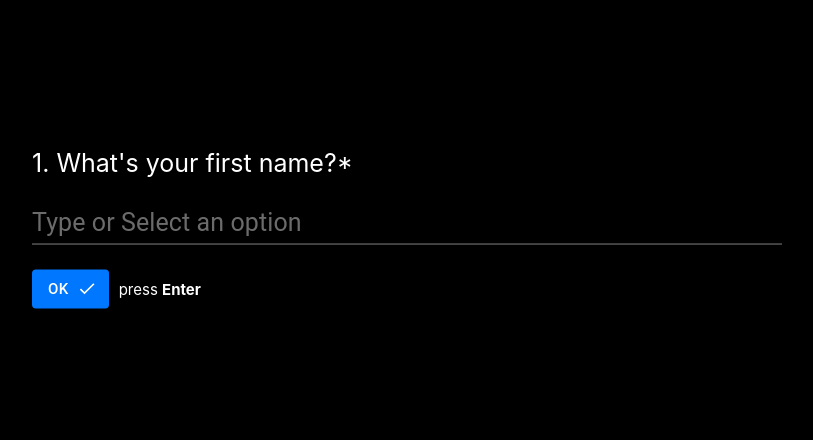
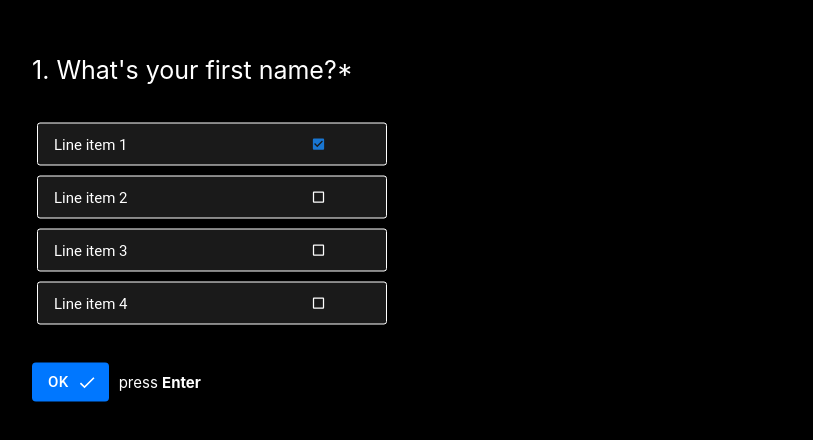
Before and after one commit to Vishruta-Patil/Typeform-clone, a React (Create React App) app: page / in a window 1280 px wide. Shown: the part 182-622 px from the top of the page, without its empty margins (233-1046 px from the left). Built offline with nearby package versions, Linux system fonts and the light colour scheme.

Commit message:
feat: OptionInput component

```diff
--- a/src/components/Question.jsx
+++ b/src/components/Question.jsx
@@ -2,7 +2,8 @@ import { Box } from "@mui/system";
 import Button from "@mui/material/Button";
 import DoneIcon from "@mui/icons-material/Done";
 import { TextInput } from "./inputBox/TextInput";
-import AutoCompleteInput from "./inputBox/AutoCompleteInput";
+import { AutocompleteInput } from "./inputBox/AutoCompleteInput";
+import { OptionInput } from "./inputBox/OptionInput";
 
 export const Question = () => {
   return (
@@ -19,7 +20,7 @@ export const Question = () => {
     >
       <Box sx={{ fontSize: "2rem" }}>
         <p style={{ fontSize: "2.5rem" }}>1. What's your first name?*</p>
-        <AutoCompleteInput />
+        <OptionInput />
       </Box>
 
       <Box
--- a/src/components/inputBox/AutoCompleteInput.jsx
+++ b/src/components/inputBox/AutoCompleteInput.jsx
@@ -5,7 +5,7 @@ import { industriesData } from "data/industriesData";
 import { styled } from "@mui/material/styles";
 import { Paper } from "@mui/material";
 
-export default function Sizes() {
+export const AutocompleteInput = () => {
   const CssTextField = styled(TextField)({
     "& label.Mui-focused": {
       color: "white",
--- /dev/null
+++ b/src/components/inputBox/OptionInput.jsx
@@ -0,0 +1,76 @@
+import * as React from "react";
+import List from "@mui/material/List";
+import ListItem from "@mui/material/ListItem";
+import ListItemButton from "@mui/material/ListItemButton";
+import ListItemIcon from "@mui/material/ListItemIcon";
+import ListItemText from "@mui/material/ListItemText";
+import Checkbox from "@mui/material/Checkbox";
+import { Typography } from "@mui/material";
+
+export const OptionInput = () => {
+  const [checked, setChecked] = React.useState([0]);
+
+  const handleToggle = (value) => () => {
+    const currentIndex = checked.indexOf(value);
+    const newChecked = [...checked];
+
+    if (currentIndex === -1) {
+      newChecked.push(value);
+    } else {
+      newChecked.splice(currentIndex, 1);
+    }
+
+    setChecked(newChecked);
+  };
+
+  return (
+    <List
+      sx={{
+        width: "100%",
+        maxWidth: 360,
+        bgcolor: "black",
+        fontSize: "2rem",
+        color: "white",
+      }}
+    >
+      {[0, 1, 2, 3].map((value) => {
+        const labelId = `checkbox-list-label-${value}`;
+
+        return (
+          <ListItem key={value} disablePadding>
+            <ListItemButton
+              sx={{
+                background: "#1A1A1A",
+                margin: "5px",
+                border: "1px solid white",
+                borderRadius: "3px",
+              }}
+              role={undefined}
+              onClick={handleToggle(value)}
+              dense
+            >
+              <ListItemText
+                id={labelId}
+                primary={
+                  <Typography variant="h5" color="white">{`Line item ${
+                    value + 1
+                  }`}</Typography>
+                }
+              />
+              <ListItemIcon>
+                <Checkbox
+                  edge="start"
+                  checked={checked.indexOf(value) !== -1}
+                  tabIndex={-1}
+                  disableRipple
+                  inputProps={{ "aria-labelledby": labelId }}
+                  sx={{ color: "white" }}
+                />
+              </ListItemIcon>
+            </ListItemButton>
+          </ListItem>
+        );
+      })}
+    </List>
+  );
+};
--- a/src/index.css
+++ b/src/index.css
@@ -1,6 +1,7 @@
  html {
     font-size: 62.5%;
   }
+
 
 body {
   margin: 0;
```
Also changed, not shown: src/App.js (+10 -0 lines).
